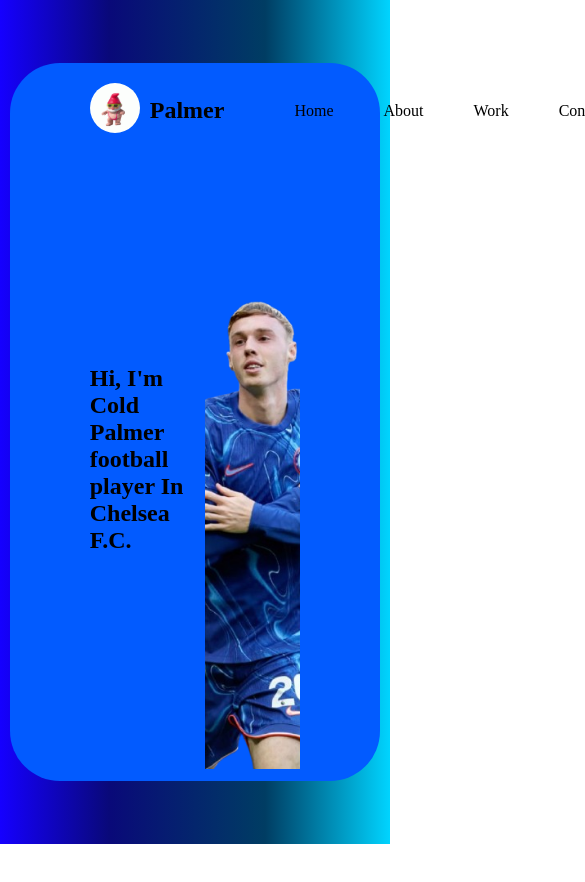
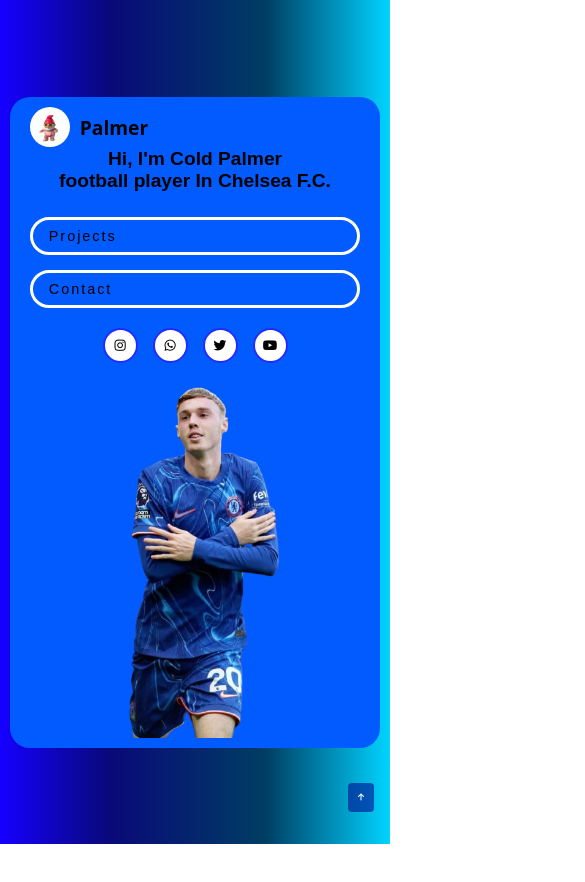
Before and after one commit to Rahlil-r11/Waw, a plain HTML site: page index.html in a window 390 px wide. Shown: the top 882 px of the page, 585 px wide, since content can reach past the window. Before the commit the page ends 844 px from the top, so only its background shows below. Drawn offline with Linux system fonts and the light colour scheme; a web font is replaced by a local one.

Commit message:
index.html

```diff
--- a/index.html
+++ b/index.html
@@ -4,11 +4,16 @@
     <meta charset="UTF-8">
     <meta name="viewport" content="width=device-width, initial-scale=1.0">
     <title>Document</title>
+    <link rel="stylesheet" href="https://cdnjs.cloudflare.com/ajax/libs/font-awesome/6.7.2/css/all.min.css">
     <style>
+        @import url('https://fonts.googleapis.com/css2?family=Rubik+Puddles&display=swap');
+        @import url('https://fonts.googleapis.com/css2?family=Fontdiner+Swanky&display=swap');
+        @import url('https://fonts.googleapis.com/css2?family=WDXL+Lubrifont+TC&display=swap');
         :root{
             --main-color: #025bff;
             --secondary-color: rgba(0, 7, 144, 0.586);
             --tertiary-color: rgb(96, 0, 0);
+            --my-color: rgb(33, 44, 255);
         }
         .ovh{
             overflow: hidden;
@@ -64,12 +69,17 @@
         }
         .header-title{
             gap: 10px;
+            font-weight: 400;
             /* margin-bottom: 580px; */
             /* margin-left: -50px; */
         }
+        .header-title h2{
+
+            font-family: "Rubik Puddles", system-ui;
+        }
         .header-title img{
             height: 50px;
-            margin-bottom: 5px;
+            margin-bottom: 1px;
             border-radius: 50%;
         }
         .header-left{
@@ -77,6 +87,7 @@
         }
         .header-left nav ul{
             gap: 50px;
+            font-family: "Fontdiner Swanky", serif;
         }
         .header-right a{
             padding: 8px 20px;
@@ -85,6 +96,7 @@
             letter-spacing: 1px;
             word-spacing: 5px;
             transition: 1s;
+            /* font-family: "WDXL Lubrifont TC", sans-serIf; */
         }
         .header-right a:hover{
             background-color: var(--tertiary-color);
@@ -96,16 +108,167 @@
         .hero-content main{
             width: 60%;
             height: 100%;
+            font-family: "WDXL Lubrifont TC", sans-serif;
         }
         .hero-content aside{
             width: 50%;
             height: 100%;
+
         }
         .hero-content aside img{
             width: 500px;
             height: 500px;
-            margin-top: 120px;
+            margin-bottom: -55px;
         }
+        .buttons{
+            margin-top: 25px;
+            gap: 45px;
+        }
+        .buttons .contact{
+            background-color: var(--my-color);
+        }
+        .buttons .project{
+            background-color: var(--my-color);
+        }
+        .buttons a{
+            padding: 10px 20px;
+            border-radius: 30px;
+            border: 3px solid white;
+            letter-spacing: 2px;
+            transition: .4s;
+        }
+        .buttons a:hover{
+            background-color: var(--tertiary-color);
+            color: white;
+        }
+        .socials{
+            margin-top: 20px;
+            gap: 30px;
+        }
+        .socials a{
+            background-color: white;
+            width: 40px;
+            height: 40px;
+            border-radius: 50%;
+            transition: .7s;
+            border: 2px solid var(--my-color);
+        }
+        .socials a:hover{
+            background-color: var(--my-color);
+            color: white;
+        }
+        .scrollup{
+            position: fixed;
+            bottom: 2rem;
+            right: 1rem;
+            padding: 10px;
+            background-color: var(--secondary-color);
+            border-radius: .25rem;
+            color: white;
+            font-size: .5rem;
+            transition: .4s;
+        }
+        .scrollup:hover{
+            transform: translateY(-1rem);
+        }
+        @media screen and (max-width: 1024px) {
+    .hero-content {
+        flex-direction: column;
+        align-items: center;
+        text-align: center;
+    }
+
+    .hero-content main,
+    .hero-content aside {
+        width: 100%;
+    }
+
+    .hero-content aside img {
+        width: 350px;
+        height: auto;
+        margin: 0 auto;
+    }
+
+    .header-left {
+        gap: 30px;
+        flex-direction: column;
+    }
+
+    .header-left nav ul {
+        gap: 20px;
+        flex-direction: column;
+        align-items: center;
+    }
+
+    .header-right {
+        display: none;
+    }
+
+    .content-wrap {
+        padding: 20px 40px;
+    }
+}
+
+@media screen and (max-width: 768px) {
+    .section-box {
+        height: auto;
+        border-radius: 20px;
+    }
+
+    .hero-content main h1,
+    .hero-content main h2 {
+        font-size: 1.2rem;
+    }
+
+    .buttons {
+        flex-direction: column;
+        gap: 15px;
+    }
+
+    .socials {
+        justify-content: center;
+        gap: 15px;
+    }
+
+    .header-left nav {
+        display: none; /* sembunyikan menu di mobile */
+    }
+
+    .header-title h2 {
+        font-size: 1.5rem;
+    }
+
+    .header-title img {
+        height: 40px;
+    }
+
+    .hero-content aside img {
+        width: 250px;
+        height: auto;
+    }
+}
+
+@media screen and (max-width: 480px) {
+    .buttons a {
+        padding: 8px 16px;
+        font-size: 0.9rem;
+    }
+
+    .socials a {
+        width: 35px;
+        height: 35px;
+        font-size: 0.8rem;
+    }
+
+    .content-wrap {
+        padding: 10px 20px;
+    }
+
+    .header-title h2 {
+        font-size: 1.2rem;
+    }
+}
+
     </style>
 </head>
 <body>
@@ -135,6 +298,24 @@
                     <main class="flex fdc jcc">
                         <h2>Hi, I'm Cold Palmer</h2>
                         <h1>football player In Chelsea F.C.</h1>
+                        <div class="buttons flex">
+                            <a href="" class="flex projects">Projects</a>
+                            <a href="" class="flex content">Contact</a>
+                        </div>
+                        <div class="socials flex">
+                            <a href="" class="flex jcc aic">
+                                <i class="fa-brands fa-instagram"></i>
+                            </a>
+                            <a href="" class="flex jcc aic">
+                                <i class="fa-brands fa-whatsapp"></i>
+                            </a>
+                            <a href="" class="flex jcc aic">
+                                <i class="fa-brands fa-twitter"></i>
+                            </a>
+                            <a href="" class="flex jcc aic">
+                                <i class="fa-brands fa-youtube"></i>
+                            </a>
+                        </div>
                     </main>
                     <aside class="flex aic jcc ovh">
                         <img src="./palmer.png" alt="">
@@ -142,6 +323,12 @@
                 </div>
             </div>
         </div>
+
     </section>
+    <section id="work"></section>
+    <section id="contact"></section>
+    <a href="" class="scrollup" id="scrullup">
+        <i class="fa-solid fa-arrow-up"></i>
+    </a>
 </body>
 </html>
```
